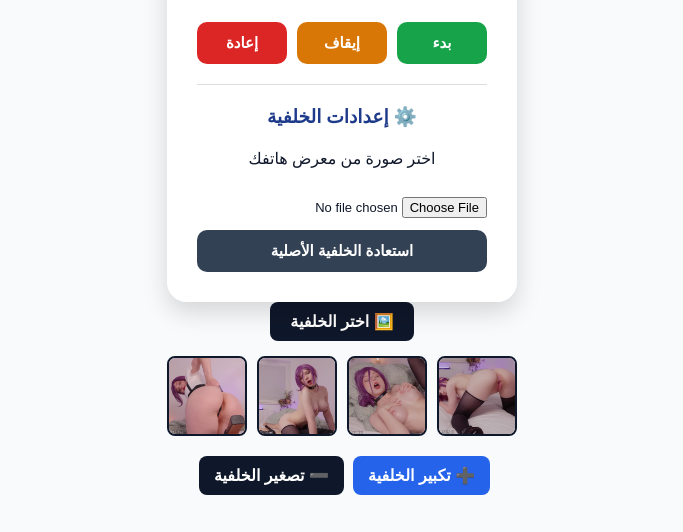
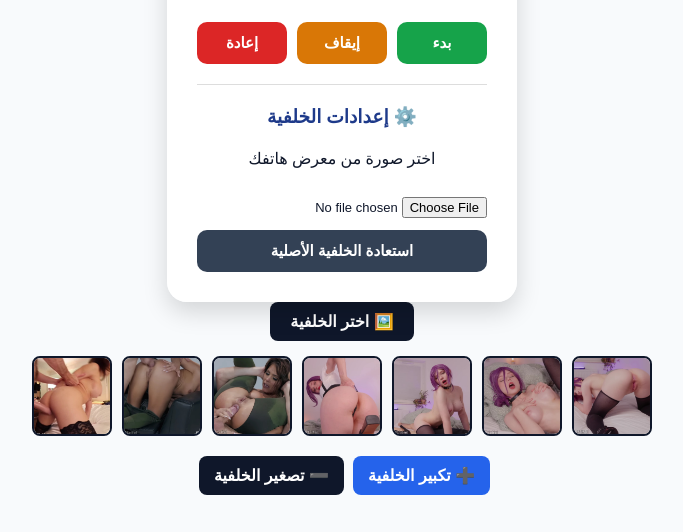
Before and after one commit to asmof1233211-collab/sarah-7py, a plain HTML site: page index.html in a window 1280 px wide. Both pictures are taken after a click on the button "🖼️ اختر الخلفية". Shown: the part 251-783 px from the top of the page, without its empty margins (298-981 px from the left). Drawn offline with Linux system fonts and the light colour scheme.

Commit message:
Add new wallpaper images to index.html
Added three new images to the wallpaper selection in the HTML.

```diff
--- a/index.html
+++ b/index.html
@@ -287,7 +287,11 @@ updateDisplay();
     <img src="Screenshot_٢٠٢٦١١١٩-١٧٤٢٣٨.jpg" onclick="changeBg(this.src)" width="80" height="80" style="cursor: pointer; border-radius: 8px; object-fit: cover; border: 2px solid #0f172a;">
     <img src="Screenshot_٢٠٢٦١١١٩-١٧٤٢٠٨.jpg" onclick="changeBg(this.src)" width="80" height="80" style="cursor: pointer; border-radius: 8px; object-fit: cover; border: 2px solid #0f172a;">
     <img src="Screenshot_٢٠٢٦١١١٩-١٧٤١٢٤.jpg" onclick="changeBg(this.src)" width="80" height="80" style="cursor: pointer; border-radius: 8px; object-fit: cover; border: 2px solid #0f172a;">
+    <img src="Screenshot_٢٠٢٦١١١٩-١٨٢٧٣٢.jpg" onclick="changeBg(this.src)" width="80" height="80" style="cursor: pointer; border-radius: 8px; object-fit: cover; border: 2px solid #0f172a;">
+    <img src="Screenshot_٢٠٢٦١١١٩-١٨٢٦٥٢.jpg" onclick="changeBg(this.src)" width="80" height="80" style="cursor: pointer; border-radius: 8px; object-fit: cover; border: 2px solid #0f172a;">
+    <img src="Screenshot_٢٠٢٦١١١٩-١٨٢٥٥٩.jpg" onclick="changeBg(this.src)" width="80" height="80" style="cursor: pointer; border-radius: 8px; object-fit: cover; border: 2px solid #0f172a;">
 </div>
+
 <script>
     // دالة فتح وإغلاق قائمة الخلفيات
     function toggleWallpapers() {
```
